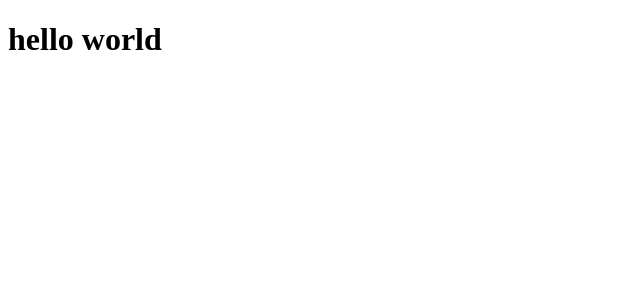
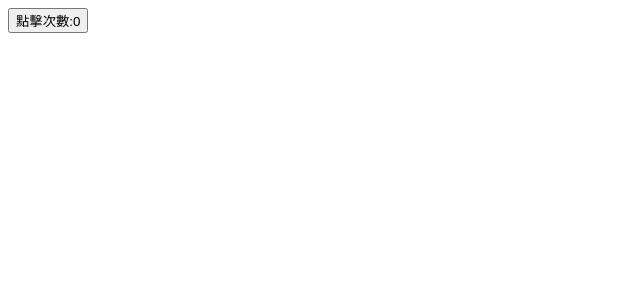
Before and after one commit to Sachico0912/ReactPlayground, a React (Vite) app in the folder vite-project/: page / in a window 1280 px wide. Shown: the top 300 px of the page, without its empty margins (0-640 px from the left). Built offline with nearby package versions, Linux system fonts and the light colour scheme.

Commit message:
為甚麼用useState

```diff
--- a/vite-project/src/App.jsx
+++ b/vite-project/src/App.jsx
@@ -1,17 +1,20 @@
-function SecondCompoenet() {
-  return <h1>hello world</h1>;
-}
-
-function MyComponent({ children }) {
-  return <>{children}</>;
+function MyComponent() {
+  let clicks = 0;
+  const handleClick = () => {
+    clicks++;
+    console.log(clicks);
+  };
+  return (
+    <>
+      <button onClick={handleClick}>點擊次數:{clicks}</button>
+    </>
+  );
 }
 
 function App() {
   return (
     <>
-      <MyComponent>
-        <SecondCompoenet />
-      </MyComponent>
+      <MyComponent />
     </>
   );
 }
```
